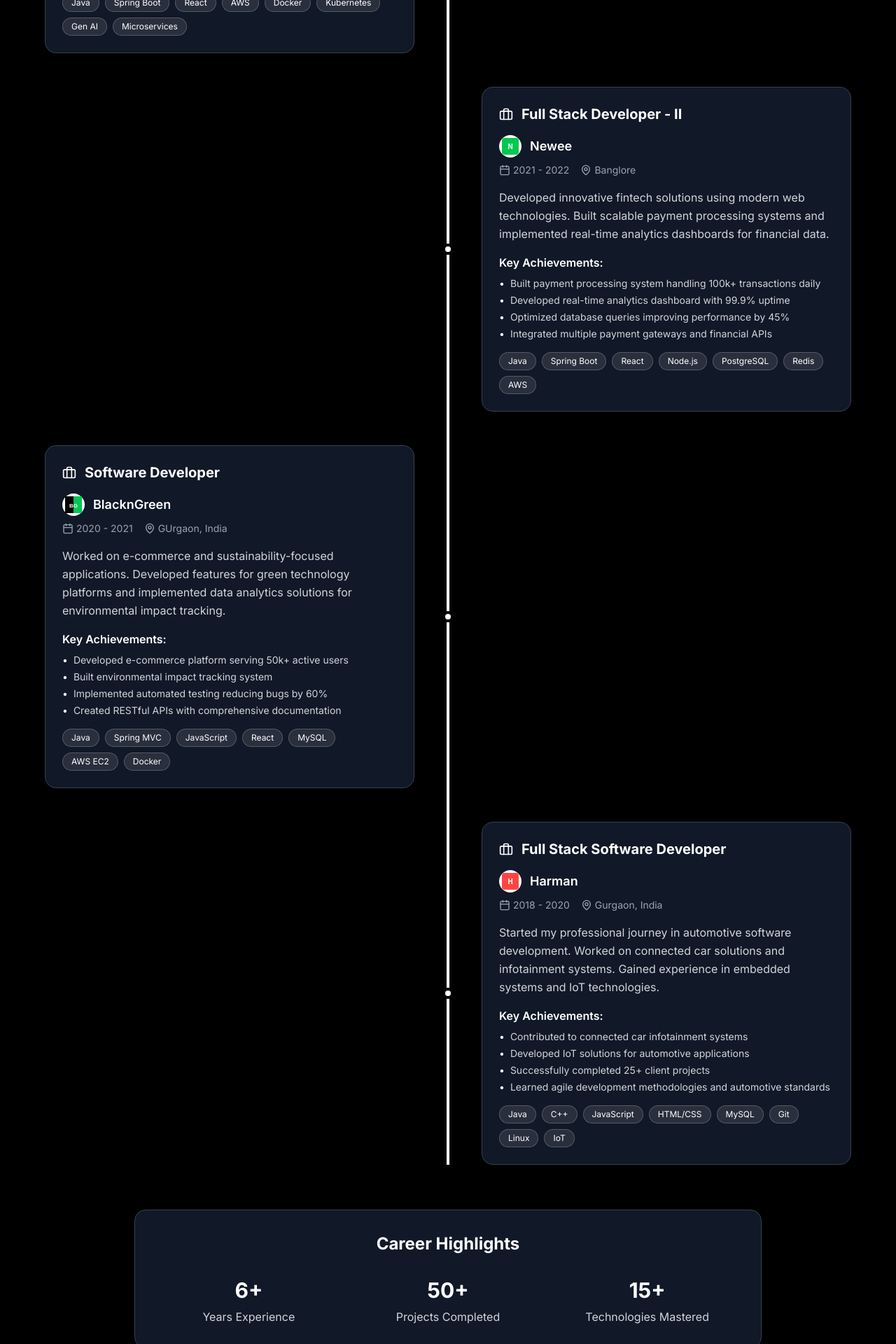
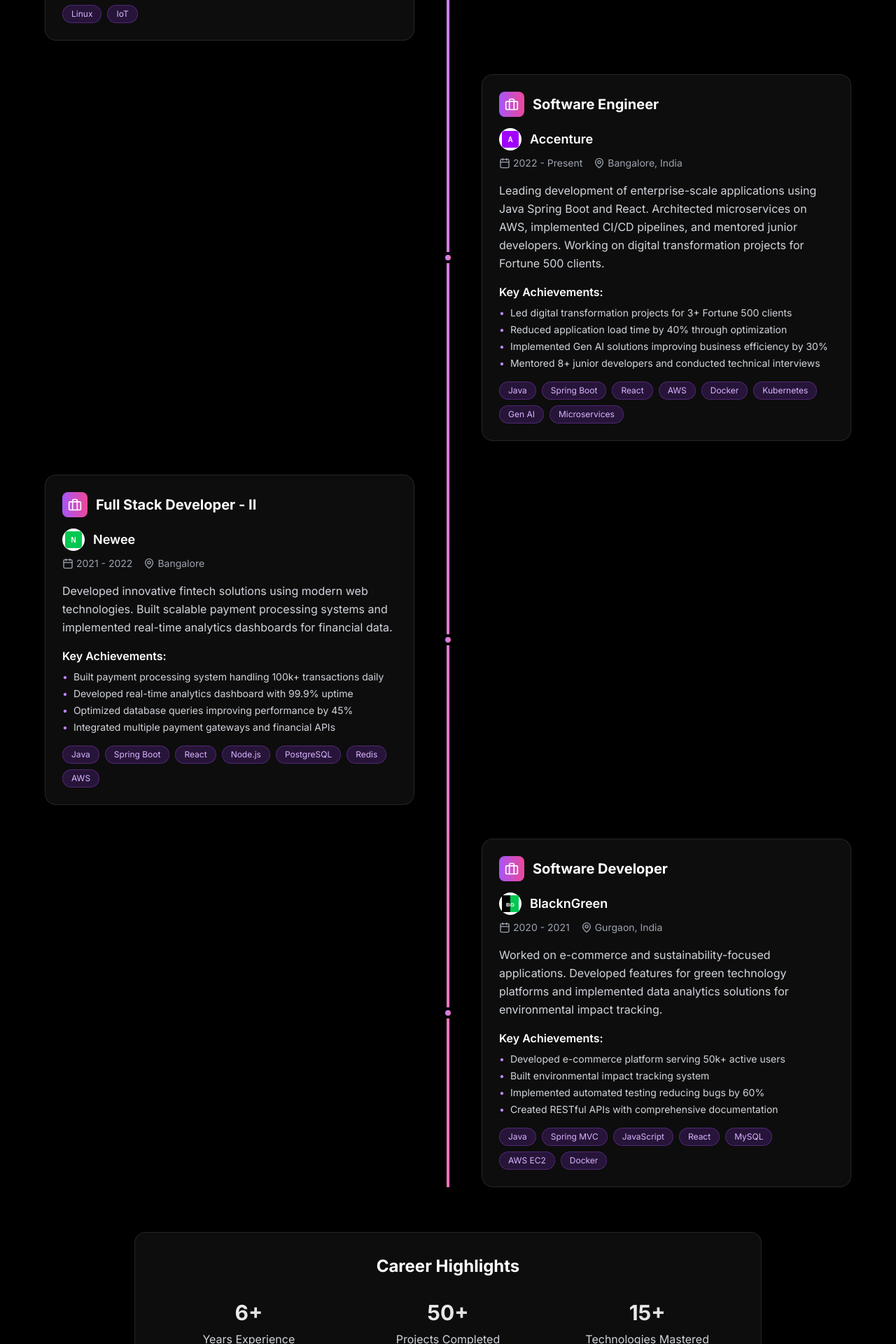
Before and after one commit to The-Ravi/portfolio, a Next.js app: page / in a window 1280 px wide. Shown: the part 4260-6180 px from the top of the page at 70% size. Built offline with nearby package versions, Linux system fonts and the light colour scheme.

Commit message:
changes regading experience

```diff
--- a/src/components/Experience.tsx
+++ b/src/components/Experience.tsx
@@ -8,9 +8,24 @@
 
 const Experience = () => {
   const ref = useRef(null)
-  const isInView = useInView(ref, { once: true, amount: 0.3 })
+  const isInView = useInView(ref, { once: true, amount: 0.1 })
 
   const experiences = [
+    {
+      title: "Full Stack Software Developer",
+      company: "Harman",
+      logo: "/logos/harman-logo.svg",
+      location: "Gurgaon, India",
+      period: "2025 - present",
+      description: "Started my professional journey in automotive software development. Worked on connected car solutions and infotainment systems. Gained experience in embedded systems and IoT technologies.",
+      technologies: ["Java", "C++", "JavaScript", "HTML/CSS", "MySQL", "Git", "Linux", "IoT"],
+      achievements: [
+        "Contributed to connected car infotainment systems",
+        "Developed IoT solutions for automotive applications",
+        "Successfully completed 25+ client projects",
+        "Learned agile development methodologies and automotive standards"
+      ]
+    },
     {
       title: "Software Engineer",
       company: "Accenture",
@@ -30,7 +45,7 @@
       title: "Full Stack Developer - II",
       company: "Newee",
       logo: "/logos/newee-logo.svg",
-      location: "Banglore",
+      location: "Bangalore",
       period: "2021 - 2022",
       description: "Developed innovative fintech solutions using modern web technologies. Built scalable payment processing systems and implemented real-time analytics dashboards for financial data.",
       technologies: ["Java", "Spring Boot", "React", "Node.js", "PostgreSQL", "Redis", "AWS"],
@@ -45,7 +60,7 @@
       title: "Software Developer",
       company: "BlacknGreen",
       logo: "/logos/blackngreen-logo.svg",
-      location: "GUrgaon, India",
+      location: "Gurgaon, India",
       period: "2020 - 2021",
       description: "Worked on e-commerce and sustainability-focused applications. Developed features for green technology platforms and implemented data analytics solutions for environmental impact tracking.",
       technologies: ["Java", "Spring MVC", "JavaScript", "React", "MySQL", "AWS EC2", "Docker"],
@@ -55,22 +70,8 @@
         "Implemented automated testing reducing bugs by 60%",
         "Created RESTful APIs with comprehensive documentation"
       ]
-    },
-    {
-      title: "Full Stack Software Developer",
-      company: "Harman",
-      logo: "/logos/harman-logo.svg",
-      location: "Gurgaon, India",
-      period: "2018 - 2020",
-      description: "Started my professional journey in automotive software development. Worked on connected car solutions and infotainment systems. Gained experience in embedded systems and IoT technologies.",
-      technologies: ["Java", "C++", "JavaScript", "HTML/CSS", "MySQL", "Git", "Linux", "IoT"],
-      achievements: [
-        "Contributed to connected car infotainment systems",
-        "Developed IoT solutions for automotive applications",
-        "Successfully completed 25+ client projects",
-        "Learned agile development methodologies and automotive standards"
-      ]
     }
+
   ]
 
   const containerVariants = {
@@ -96,7 +97,7 @@
   }
 
   return (
-    <section id="experience" className="py-20 px-6">
+    <section id="experience" className="py-20 px-6 bg-black">
       <div className="container mx-auto max-w-6xl">
         <motion.div
           ref={ref}
@@ -108,7 +109,7 @@
             <h2 className="text-4xl md:text-5xl font-bold text-white mb-6">
               Professional <span className="gradient-text">Experience</span>
             </h2>
-            <div className="w-24 h-1 bg-white mx-auto mb-6"></div>
+            <div className="w-24 h-1 bg-gradient-to-r from-purple-400 to-pink-400 mx-auto mb-6"></div>
             <p className="text-gray-300 max-w-2xl mx-auto">
               6 years of professional experience building scalable applications and leading development teams
             </p>
@@ -116,7 +117,7 @@
 
           <div className="relative">
             {/* Timeline line */}
-            <div className="absolute left-8 md:left-1/2 transform md:-translate-x-1/2 w-1 h-full bg-white"></div>
+            <div className="absolute left-8 md:left-1/2 transform md:-translate-x-1/2 w-1 h-full bg-gradient-to-b from-purple-400 to-pink-400"></div>
 
             <div className="space-y-12">
               {experiences.map((exp, index) => (
@@ -128,15 +129,17 @@
                   }`}
                 >
                   {/* Timeline dot */}
-                  <div className="absolute left-8 md:left-1/2 transform -translate-x-1/2 w-4 h-4 bg-white rounded-full border-4 border-black z-10"></div>
+                  <div className="absolute left-8 md:left-1/2 transform -translate-x-1/2 w-4 h-4 bg-gradient-to-r from-purple-400 to-pink-400 rounded-full border-4 border-black z-10"></div>
 
                   <div className={`w-full md:w-1/2 ${index % 2 === 0 ? 'md:pr-12' : 'md:pl-12'} ml-16 md:ml-0`}>
                     <motion.div
                       whileHover={{ scale: 1.02, y: -5 }}
-                      className="bg-gray-900 border border-gray-700 rounded-2xl p-6 hover-lift"
+                      className="glass rounded-2xl p-6 hover-lift"
                     >
                       <div className="flex items-center mb-4">
-                        <Briefcase className="text-white mr-3" size={20} />
+                        <div className="p-2 bg-gradient-to-r from-purple-500 to-pink-500 rounded-lg mr-3">
+                          <Briefcase className="text-white" size={20} />
+                        </div>
                         <h3 className="text-xl font-bold text-white">
                           {exp.title}
                         </h3>
@@ -153,7 +156,8 @@
                                 height={24}
                                 className="object-contain"
                                 onError={(e) => {
-                                  e.currentTarget.style.display = 'none';
+                                  const target = e.target as HTMLImageElement;
+                                  target.style.display = 'none';
                                 }}
                               />
                             </div>
@@ -183,7 +187,7 @@
                         <ul className="text-gray-300 text-sm space-y-1">
                           {exp.achievements.map((achievement, i) => (
                             <li key={i} className="flex items-start">
-                              <span className="text-white mr-2">•</span>
+                              <span className="text-purple-400 mr-2">•</span>
                               {achievement}
                             </li>
                           ))}
@@ -194,7 +198,7 @@
                         {exp.technologies.map((tech, i) => (
                           <span
                             key={i}
-                            className="px-3 py-1 bg-white/10 text-white rounded-full text-xs border border-white/20"
+                            className="px-3 py-1 bg-purple-600/20 text-purple-300 rounded-full text-xs border border-purple-500/30"
                           >
                             {tech}
                           </span>
@@ -208,21 +212,21 @@
           </div>
 
           <motion.div variants={itemVariants} className="mt-16 text-center">
-            <div className="bg-gray-900 border border-gray-700 rounded-2xl p-8 max-w-4xl mx-auto">
+            <div className="glass rounded-2xl p-8 max-w-4xl mx-auto">
               <h3 className="text-2xl font-bold text-white mb-4">
                 Career Highlights
               </h3>
               <div className="grid md:grid-cols-3 gap-6 mt-8">
                 <div className="text-center">
-                  <div className="text-3xl font-bold text-white mb-2">6+</div>
+                  <div className="text-3xl font-bold gradient-text mb-2">6+</div>
                   <div className="text-gray-300">Years Experience</div>
                 </div>
                 <div className="text-center">
-                  <div className="text-3xl font-bold text-white mb-2">50+</div>
+                  <div className="text-3xl font-bold gradient-text mb-2">50+</div>
                   <div className="text-gray-300">Projects Completed</div>
                 </div>
                 <div className="text-center">
-                  <div className="text-3xl font-bold text-white mb-2">15+</div>
+                  <div className="text-3xl font-bold gradient-text mb-2">15+</div>
                   <div className="text-gray-300">Technologies Mastered</div>
                 </div>
               </div>
```
